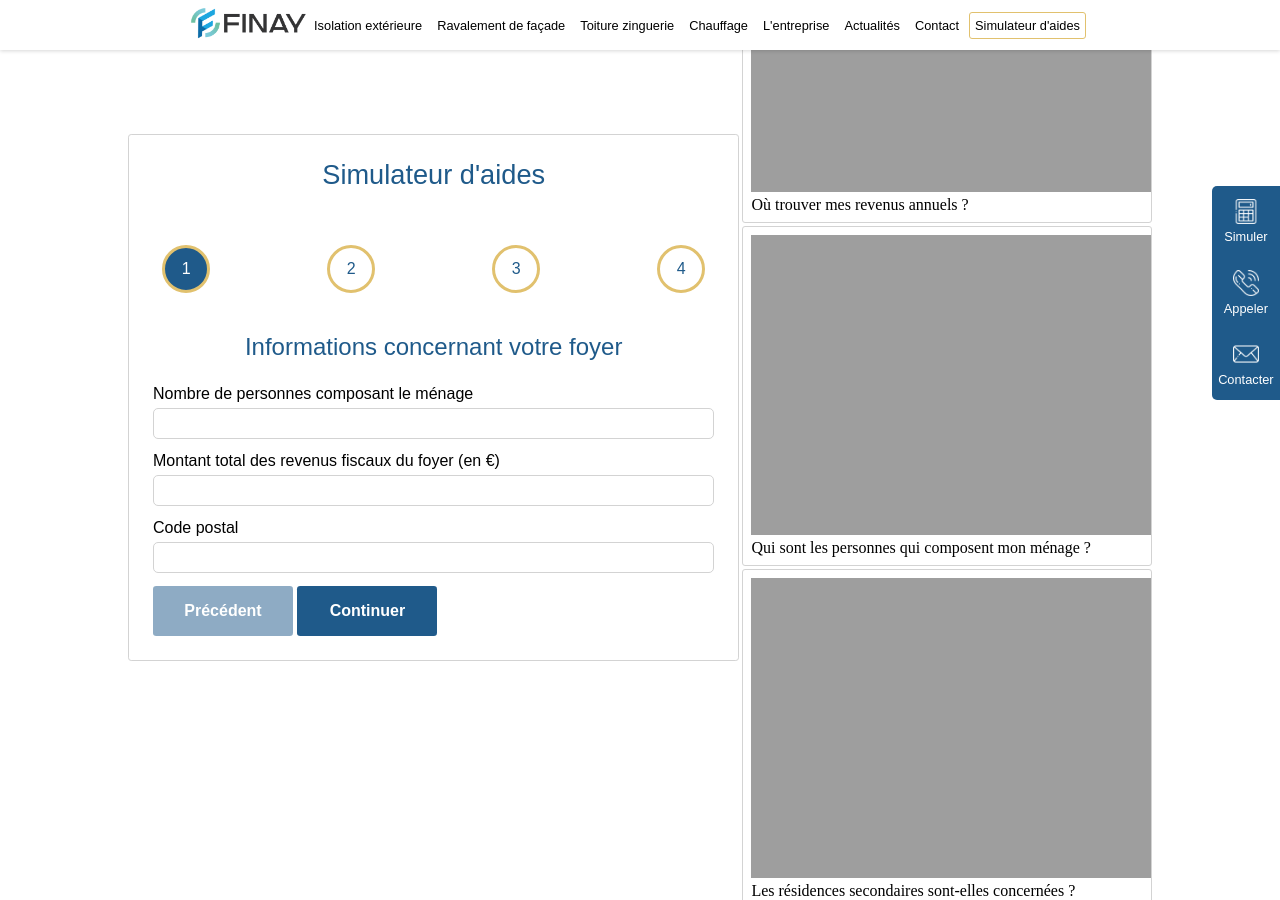
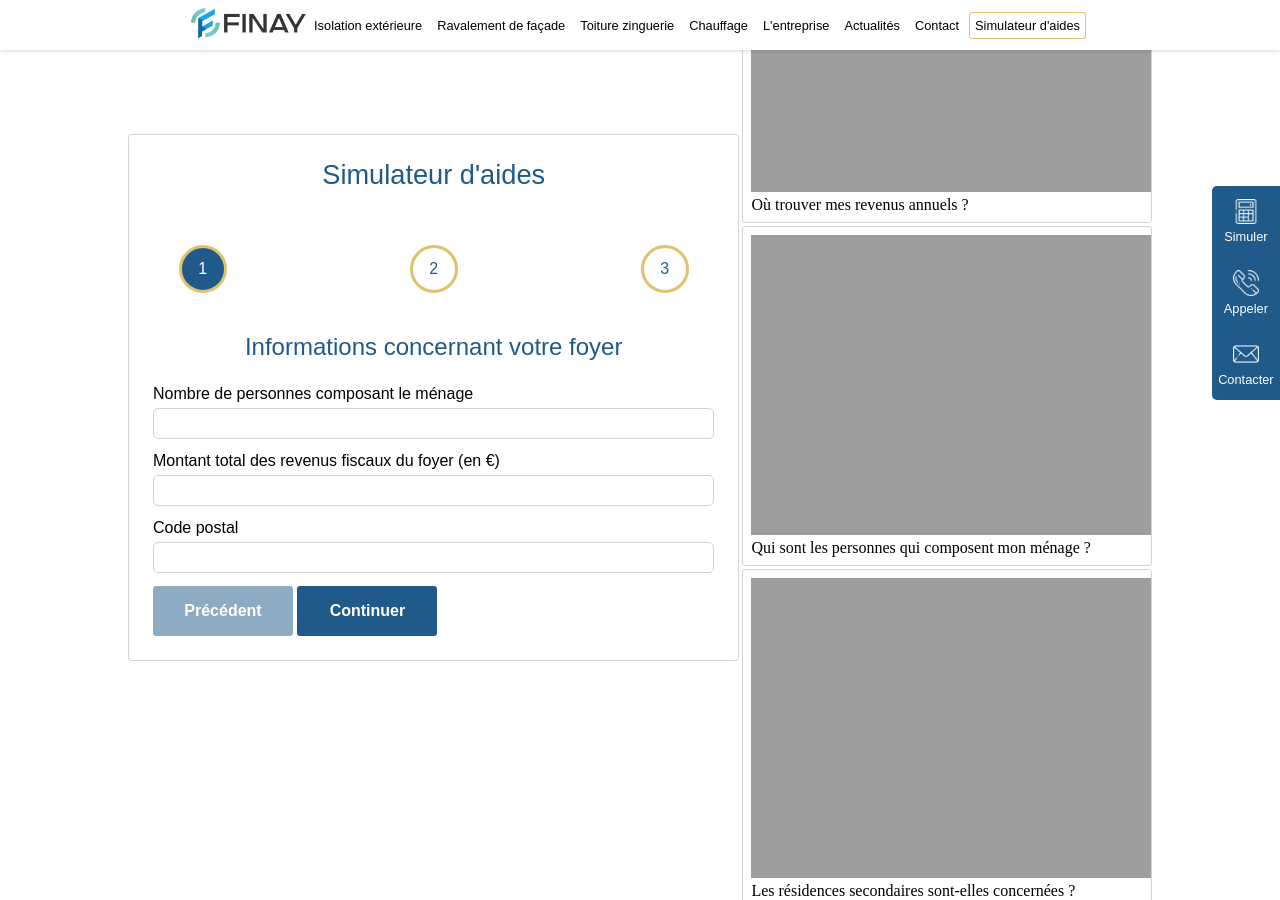
Before and after one commit to ozymedia/finay, a Jekyll site: the page built from simulateur-aide.html, in a window 1280 px wide and 900 px high, scrolled down 777 px. Built offline with Jekyll 4.4.1, drawn with Linux system fonts in a browser that asks for light colours; some web fonts are replaced.

Commit message:
change js

```diff
--- a/_includes/form_ajax.html
+++ b/_includes/form_ajax.html
@@ -1,4 +1,4 @@
-<form id="form-ajax" name="simul-contact" method="POST" netlify-honeypot="bot-field" data-netlify="true">
+<form id="form-ajax" name="simulation aides" action="/resultat" method="POST" netlify-honeypot="bot-field" data-netlify="true">
     <div class="long">
       <p><label><input type="text" name="lastname" required="true" placeholder="Nom*" /></label></p>
       <p><label><input type="text" name="firstname" required="true" placeholder="Prénom*" /></label></p>
--- a/_includes/simulateur.html
+++ b/_includes/simulateur.html
@@ -6,8 +6,6 @@
       <li class="progress-bar__dot">2</li>
       <li class="progress-bar__connector"></li>
       <li class="progress-bar__dot">3</li>
-      <li class="progress-bar__connector"></li>
-      <li class="progress-bar__dot">4</li>
    </ul>
 
   <div class="step step1">
@@ -75,7 +73,7 @@
     <h2>Vos coordonnées</h2>
     {% include form_ajax.html %}
    </div>
-
+<!--
    <div class="step step4 hidden">
     <div id="results" class="inside">
       <div class="">
@@ -95,7 +93,7 @@
       </div>
     </div>
    </div>
-
+  -->
    <div class="button-group">
       <button id="previous" class="disabled button" disabled>
          Précédent
--- a/assets/js/simulateur.js
+++ b/assets/js/simulateur.js
@@ -5,7 +5,7 @@ const nextButton = document.getElementById("next")
 const submitButton = document.getElementById('validate')
 const form = document.getElementById('stepByStepForm')
 const dots = document.getElementsByClassName('progress-bar__dot')
-const numberOfSteps = 4
+const numberOfSteps = 3
 let currentStep = 1
 
 for(let i = 0 ; i < dots.length ; ++i){
@@ -60,6 +60,7 @@ function goToStep(stepNumber){
       enable(previousButton)
       disable(nextButton)
       show(submitButton)
+      //document.querySelector(".button-group").querySelector("#next").style.visibility = "hidden";
    }
 
    //else if first step
@@ -68,6 +69,7 @@ function goToStep(stepNumber){
       enable(next)
       hide(submitButton)
    }
+
 
    else {
       enable(previousButton)
@@ -526,12 +528,16 @@ Array.from(document.querySelector(".button-group").querySelectorAll(".button")).
     //alert(currentStep);
     if (currentStep > 1) {
       btnFinal.classList.add("final");
+      //simulate();
+    }
+    else if (currentStep > 2) {
       simulate();
     }
   });
 });
 
 function simulate() {
+  debugger;
   document.getElementById("stepByStepForm").querySelector(".button.final").addEventListener('click', (event) => {
   event.preventDefault();
   // do something on submit of a form
@@ -586,18 +592,18 @@ function simulate() {
       'residence':residence
     };
     sessionStorage.setItem('resultSimulation', JSON.stringify(resultSimulation));
-
+    debugger;
 
       if (residence === 'no') {
         //debugger;
         totalAides = ceeAides + 0;
-        document.querySelector(".step.step4").querySelector("#results").querySelector("#color").innerHTML = "Vous n'êtes pas éligible à MaPrimeRénov'";
-        document.querySelector(".step.step4").querySelector("#results").querySelector("#aides").innerText = "";
+        document.querySelector(".step.step3").querySelector("#results").querySelector("#color").innerHTML = "Vous n'êtes pas éligible à MaPrimeRénov'";
+        document.querySelector(".step.step3").querySelector("#results").querySelector("#aides").innerText = "";
         if (travauxSelect.includes('isolation')) {
-          document.querySelector(".step.step4").querySelector("#results").querySelector("#aides").innerHTML = `Mais vous bénéficiez de ${ceeAides}€/m<sup>2</sup> avec la prime CEE<br><span class="total-aides">Le total des primes est de ${totalAides}€/m<sup>2</sup></span>`;
+          document.querySelector(".step.step3").querySelector("#results").querySelector("#aides").innerHTML = `Mais vous bénéficiez de ${ceeAides}€/m<sup>2</sup> avec la prime CEE<br><span class="total-aides">Le total des primes est de ${totalAides}€/m<sup>2</sup></span>`;
         }
         else {
-          document.querySelector(".step.step4").querySelector("#results").querySelector("#aides").innerHTML = `Mais vous bénéficiez de ${ceeAides}€ avec la prime CEE<br><span class="total-aides">Le total des primes est de ${totalAides}€</span>`;
+          document.querySelector(".step.step3").querySelector("#results").querySelector("#aides").innerHTML = `Mais vous bénéficiez de ${ceeAides}€ avec la prime CEE<br><span class="total-aides">Le total des primes est de ${totalAides}€</span>`;
         }
 
         pictoPrime.src = `${window.location.origin}/assets/images/icones/pictos-entreprise/prime-neutre.png`;
@@ -608,12 +614,12 @@ function simulate() {
         color = color.replace(/^\w/, (c) => c.toUpperCase());
         //alert(`Vous êtes éligible à <span class=${color}>MaPrimeRénov ${color}</span>`);
         //alert(`Vous avez droit à ${aides}€/m<sup>2</sup> avec MaPrimeRénov'<br> XX€/m<sup>2</sup> avec la prime CEE<br>Le total des primes est de XX€/m<sup>2</sup>`);
-        document.querySelector(".step.step4").querySelector("#results").querySelector("#color").innerHTML = `Vous êtes éligible à <span class=${color}>MaPrimeRénov ${color}</span>`;
+        document.querySelector(".step.step3").querySelector("#results").querySelector("#color").innerHTML = `Vous êtes éligible à <span class=${color}>MaPrimeRénov ${color}</span>`;
         if (travauxSelect.includes('isolation')) {
-          document.querySelector(".step.step4").querySelector("#results").querySelector("#aides").innerHTML = `<span style="text-decoration:underline;">Vous avez droit à</span> :<br>- ${aides}€/m<sup>2</sup> avec MaPrimeRénov'<br>- ${ceeAides}€/m<sup>2</sup> avec la prime CEE<br><span class="total-aides">Le total des primes est de ${totalAides}€/m<sup>2</sup></span>`;
+          document.querySelector(".step.step3").querySelector("#results").querySelector("#aides").innerHTML = `<span style="text-decoration:underline;">Vous avez droit à</span> :<br>- ${aides}€/m<sup>2</sup> avec MaPrimeRénov'<br>- ${ceeAides}€/m<sup>2</sup> avec la prime CEE<br><span class="total-aides">Le total des primes est de ${totalAides}€/m<sup>2</sup></span>`;
         }
         else {
-          document.querySelector(".step.step4").querySelector("#results").querySelector("#aides").innerHTML = `<span style="text-decoration:underline;">Vous avez droit à</span> :<br>- ${aides}€ pour vos travaux<br>- ${ceeAides}€ supplémentaires avec la prime CEE<br><span class="total-aides">Le total des primes est de ${totalAides}€ </span>`;
+          document.querySelector(".step.step3").querySelector("#results").querySelector("#aides").innerHTML = `<span style="text-decoration:underline;">Vous avez droit à</span> :<br>- ${aides}€ pour vos travaux<br>- ${ceeAides}€ supplémentaires avec la prime CEE<br><span class="total-aides">Le total des primes est de ${totalAides}€ </span>`;
         }
       }
 
```
